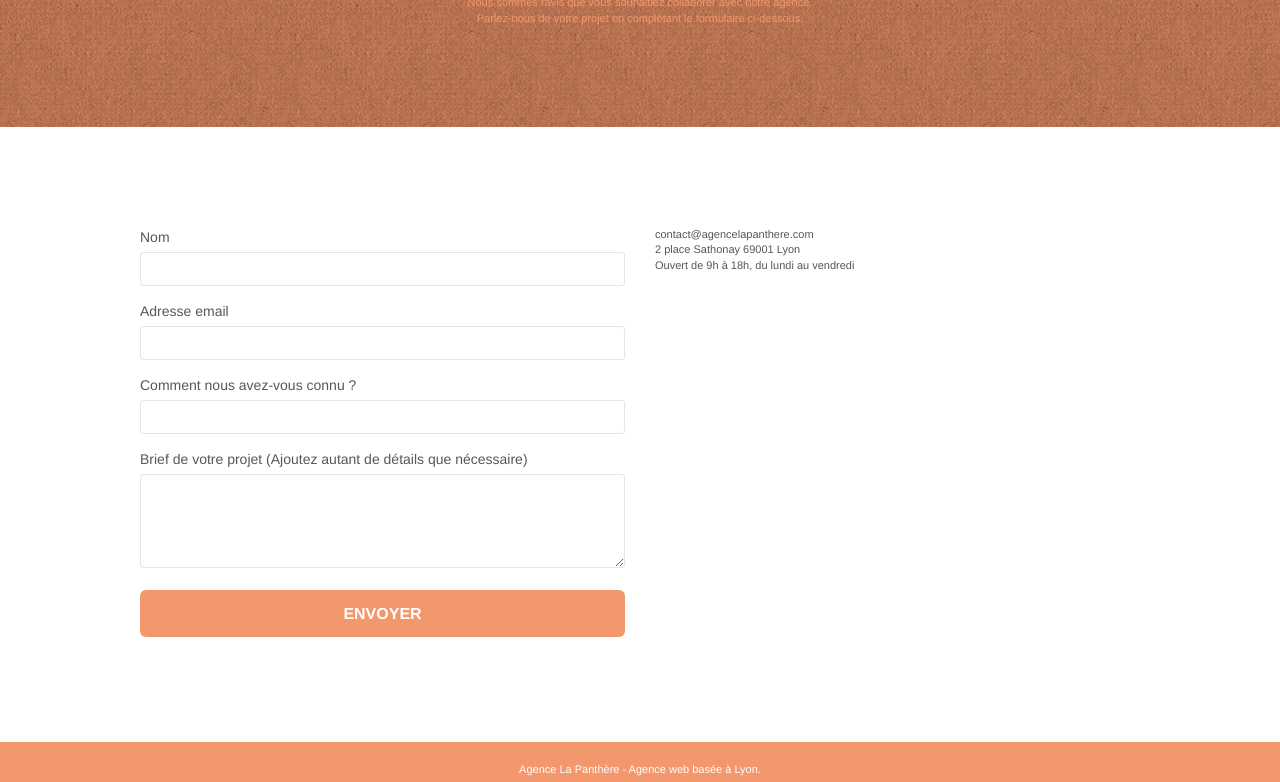
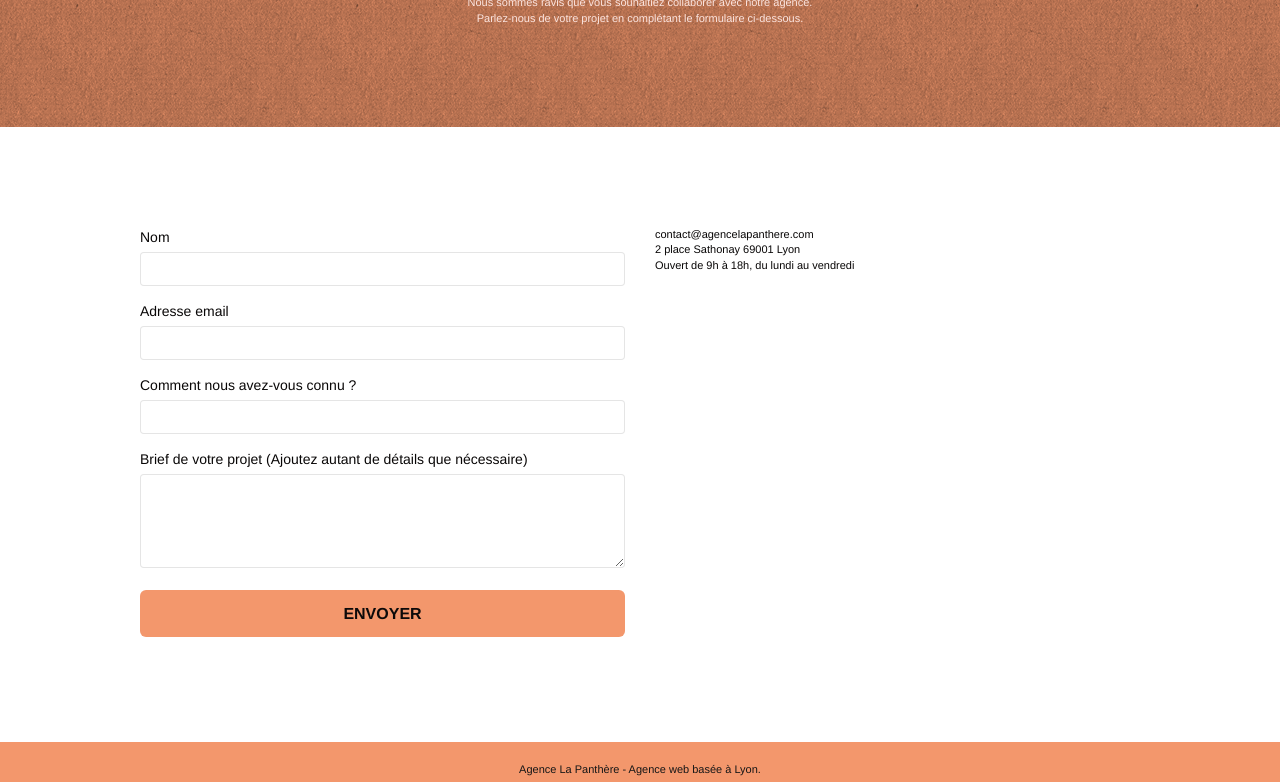
Before and after one commit to JABnat/LaPanthere_SEO, a plain HTML site: page page2.html in a window 1280 px wide. Shown: the part 269-1051 px from the top of the page. Drawn offline with Linux system fonts and the light colour scheme.

Commit message:
contrast

```diff
--- a/css/style.css
+++ b/css/style.css
@@ -653,7 +653,7 @@ label,
 a {
   font-family: "helvetica", sans-serif;
   font-weight: 400;
-  color: #575757 !important;
+  color: #090707 !important;
 }
 
 .container {
@@ -738,7 +738,7 @@ h4 {
 }
 
 .white {
-  color: #ffffff !important;
+  color: #171717 !important;
 }
 
 .portfolio-thumb {
@@ -777,25 +777,25 @@ h4 {
 }
 
 .tc-white {
-  color: #f3976c !important;
+  color: #fbe4df !important;
 }
 
 .btn-atomic-tangerine {
   background: #f3976c;
-  color: #ffffff !important;
+  color: #0d0a0a !important;
 }
 
 .btn-atomic-tangerine:hover {
   background: #c27956 !important;
-  color: #ffffff !important;
+  color: #0d0a0a !important;
 }
 
 .ltc-white {
-  color: #ffffff !important;
+  color: #0d0a0a !important;
 }
 
 .ltc-white:hover {
-  color: #cccccc !important;
+  color: #0d0a0a !important;
 }
 
 .ltc-atomic-tangerine {
```
